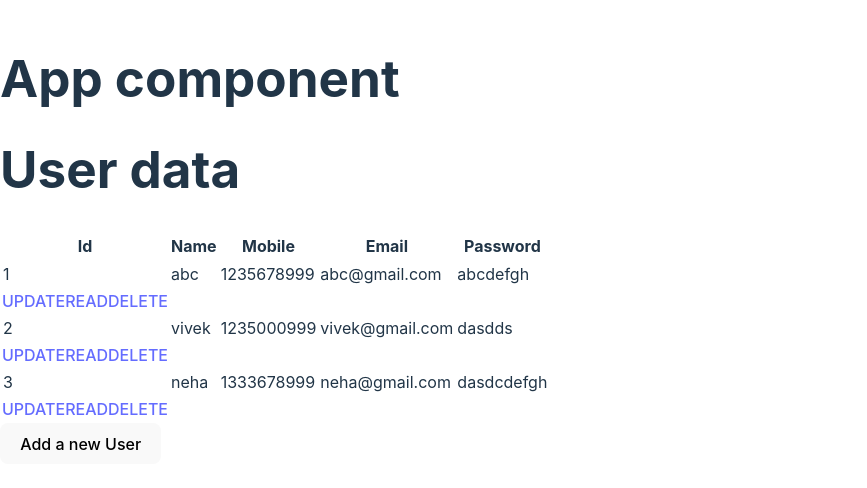
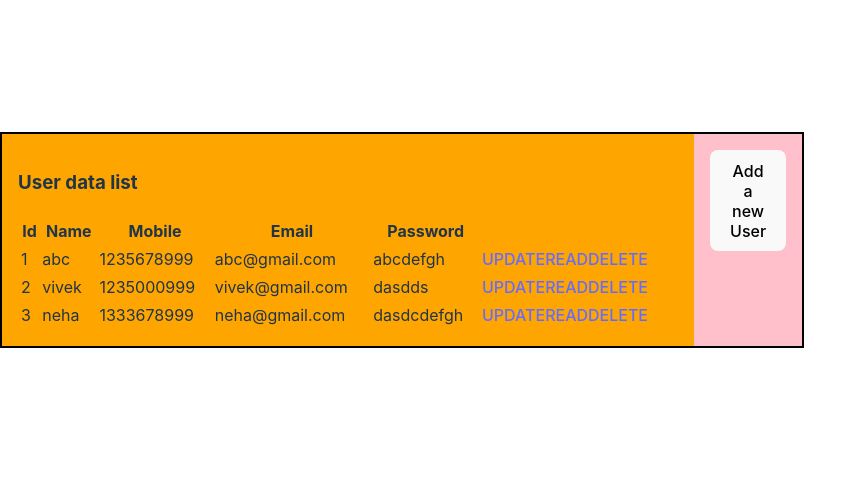
Before and after one commit to besttechaj/React_Js, a React (Vite) app in the folder practice/: page /userlist in a window 1280 px wide. Shown: the part 160-648 px from the top of the page, without its empty margins (0-867 px from the left). Built offline with nearby package versions, Linux system fonts and the light colour scheme; data requests are answered from the project's data file.

Commit message:
fixed some bugs

```diff
--- a/practice/src/App.jsx
+++ b/practice/src/App.jsx
@@ -5,11 +5,13 @@ import TodoForm from './components/TodoForm.jsx';
 import { Routes, Route } from 'react-router-dom';
 import User from './components/UserList/User.jsx';
 import Home from './components/Home.jsx';
+import Create from './components/Create/Create.jsx';
+import Read from './components/Read/Read.jsx';
+import Update from './components/Update/Update.jsx';
 
 function App() {
   return (
     <>
-      <h1>App component</h1>
       <TodoContextProvider value={{}}>
         <Routes>
           <Route path='/' element={<Home />} />
@@ -17,6 +19,9 @@ function App() {
           <Route path='/signup' element={<SignUp />} />
           <Route path='/todoForm' element={<TodoForm />} />
           <Route path='/userlist' element={<User />} />
+          <Route path='/create' element={<Create />} />
+          <Route path='/update/:id' element={<Update />} />
+          <Route path='/read/:id' element={<Read />} />
         </Routes>
       </TodoContextProvider>
     </>
--- /dev/null
+++ b/practice/src/components/UserList/User.css
@@ -0,0 +1,19 @@
+.outer {
+  border: 2px solid black;
+  display: flex;
+  width: 100%;
+}
+
+.inner1 {
+  background-color: orange;
+  width: 90%;
+  display: flex;
+  flex-direction: column;
+  padding: 1rem;
+}
+
+.inner2 {
+  background-color: pink;
+  width: 10%;
+  padding: 1rem;
+}
--- a/practice/src/components/UserList/User.jsx
+++ b/practice/src/components/UserList/User.jsx
@@ -1,7 +1,9 @@
 import React, { useEffect, useState } from 'react';
 import axios from 'axios';
-import { Link } from 'react-router-dom';
+import { Link, useNavigate } from 'react-router-dom';
+import './User.css';
 export default function User() {
+  let navigate = useNavigate();
   const [information, setInformation] = useState([]);
 
   //! fetch the data from the json-server (to perform crud operations inside .json file) after the component gets mounted on the UI using useEffect hook because it will execute only once.
@@ -22,9 +24,10 @@ export default function User() {
 
   return (
     <div className='outer'>
-      <div className='inner'>
-        <h1>User data</h1>
+      <div className='inner1'>
+        <h3>User data list</h3>
         <table>
+          <tbody>
             <tr>
               <th>Id</th>
               <th>Name</th>
@@ -32,29 +35,34 @@ export default function User() {
               <th>Email</th>
               <th>Password</th>
             </tr>
+          </tbody>
+
           {information.map((v) => {
             let { id, name, phone, email, password } = v;
             return (
-              <>
+              <React.Fragment key={id}>
+                <tbody>
                   <tr>
                     <td>{id}</td>
                     <td>{name}</td>
                     <td>{phone}</td>
                     <td>{email}</td>
                     <td>{password}</td>
-                </tr>
-                <div>
+                    <td>
+                      {' '}
                       <Link to={`/update/${id}`}>UPDATE</Link>
                       <Link to={`/read/${id}`}>READ</Link>
                       <Link>DELETE</Link>
-                </div>
-              </>
+                    </td>
+                  </tr>
+                </tbody>
+              </React.Fragment>
             );
           })}
         </table>
       </div>
       <div className='inner2'>
-        <button>Add a new User</button>
+        <button onClick={() => navigate('/create')}>Add a new User</button>
       </div>
     </div>
   );
```
Lines whose indentation alone changed are shown as unchanged.
